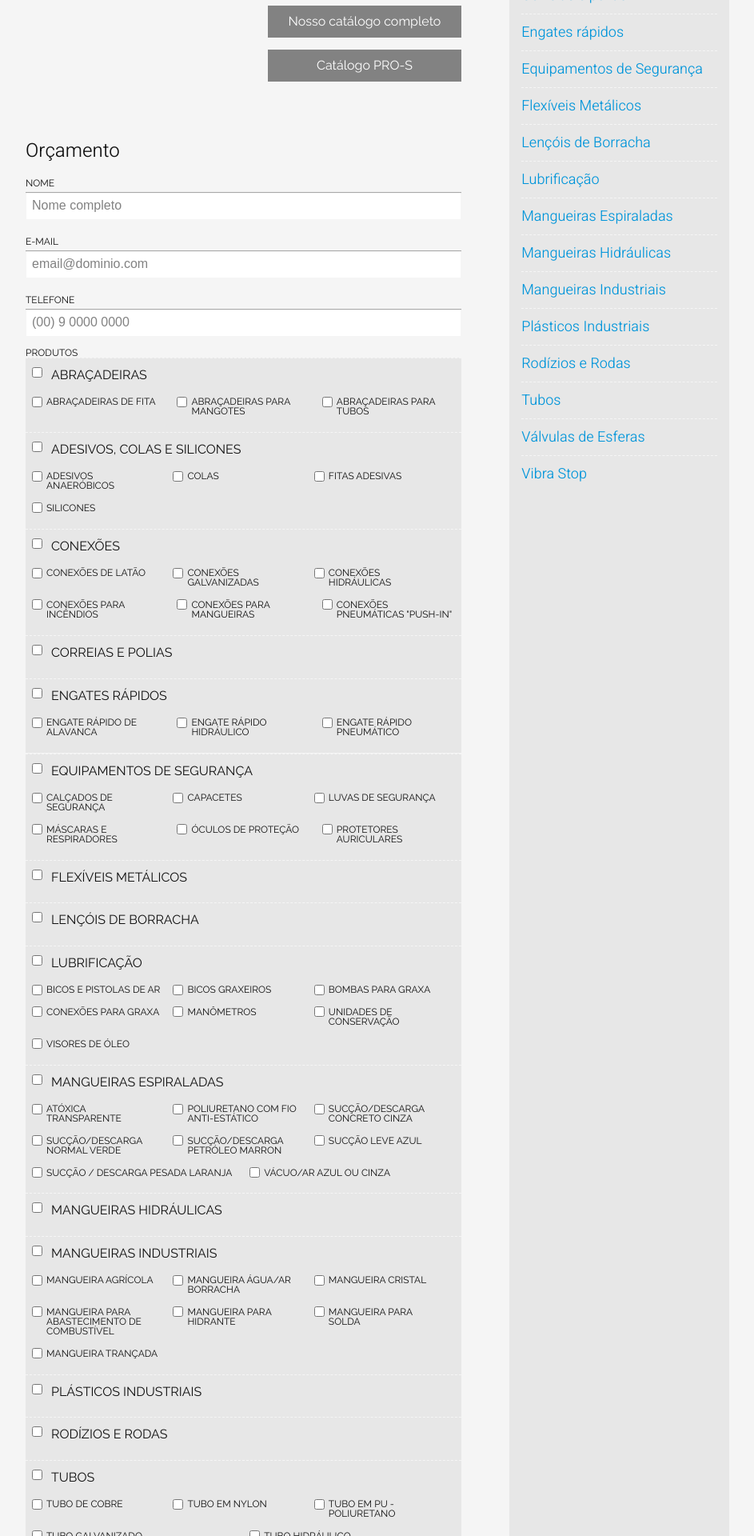
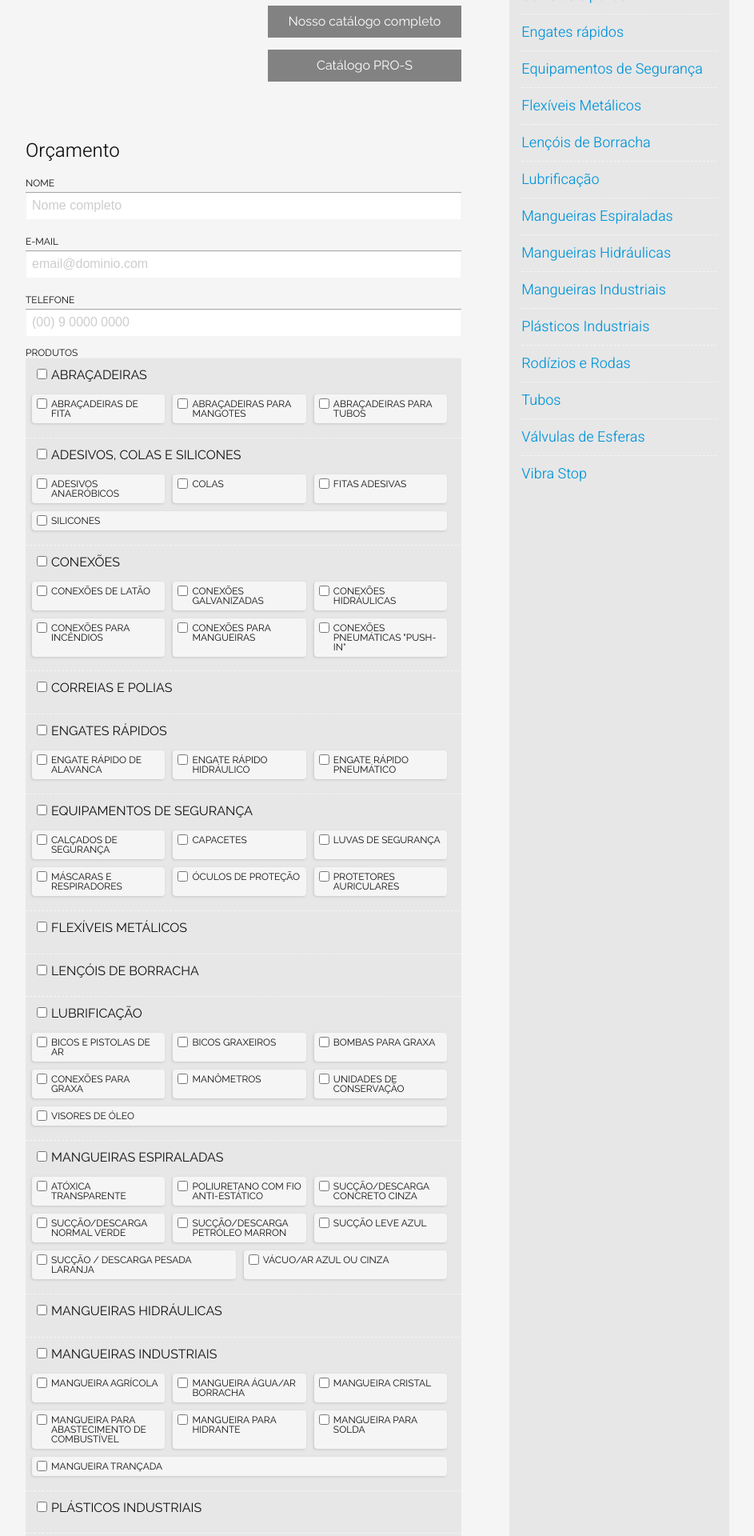
Before and after one commit to Endutek/endutek.github.io, a Jekyll site: the page built from 2-produtos.md, in a window 1280 px wide. Shown: the part 533-2453 px from the top of the page at 80% size, without its empty margins (168-1111 px from the left). Built offline with Jekyll 4.4.1, drawn with Linux system fonts in a browser that asks for light colours.

Commit message:
Estilos das tags do formulário

```diff
--- a/_layouts/produto.html
+++ b/_layouts/produto.html
@@ -74,7 +74,7 @@ layout: default
             {% for categoria in site.categorias %}
             <section class="tag-categoria">
               <label class="tag tag-categoria-title" data-checkable data-block="100%"><input type="checkbox" name="produtos" value="{{ categoria.url }}"> {{ categoria.title }}</label>
-              <div class="tag-subitems" data-grid="small-spacing wrap">
+              <div class="tag-subitems" data-grid="wrap">
                 {% for produto in site.produtos %}
                   {% if produto.url contains categoria.url %}
                     <label class="tag" data-checkable><input type="checkbox" name="produtos" value="{{ produto.url }}"> {{ produto.title }}</label>
--- a/_sass/_forms.sass
+++ b/_sass/_forms.sass
@@ -53,16 +53,16 @@ textarea
 	width: 100%
 
 ::-webkit-input-placeholder
-	color: $grey-color
+	color: rgba($grey-color, .4)
 	opacity: 1
 \:-moz-placeholder
-	color: $grey-color
+	color: rgba($grey-color, .4)
 	opacity: 1
 ::-moz-placeholder
-	color: $grey-color
+	color: rgba($grey-color, .4)
 	opacity: 1
 \:-ms-input-placeholder
-	color: $grey-color
+	color: rgba($grey-color, .4)
 	opacity: 1
 \:focus::-webkit-input-placeholder
 	-webkit-transition: opacity 0.5s 0.5s ease-in-out
--- a/_sass/_layout.sass
+++ b/_sass/_layout.sass
@@ -329,8 +329,8 @@
 
         input
             position: absolute
-            top: 0
-            left: -0.3em
+            top: .15em
+            left: .15em
 
     .tag-categoria-title
         font-size: $base-font-size
@@ -351,3 +351,10 @@
             display: none
 
     .tag-subitems
+        .tag
+            margin: 0 10px 10px 0
+            padding: .5em .5em .5em 2em
+            background-color: $background-color
+            border-radius: 4px
+            box-shadow: -1px 1px 3px 0 rgba($grey-color, .3)
+            cursor: pointer
```
